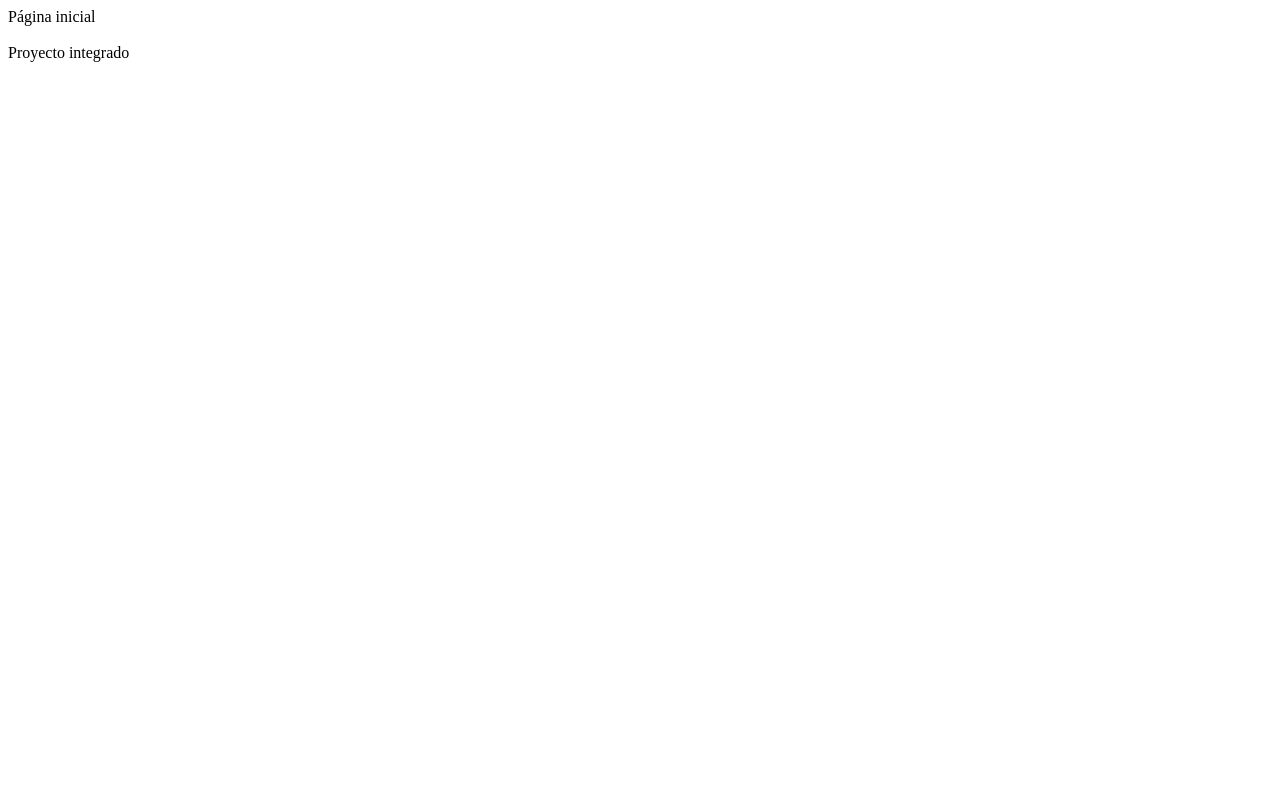
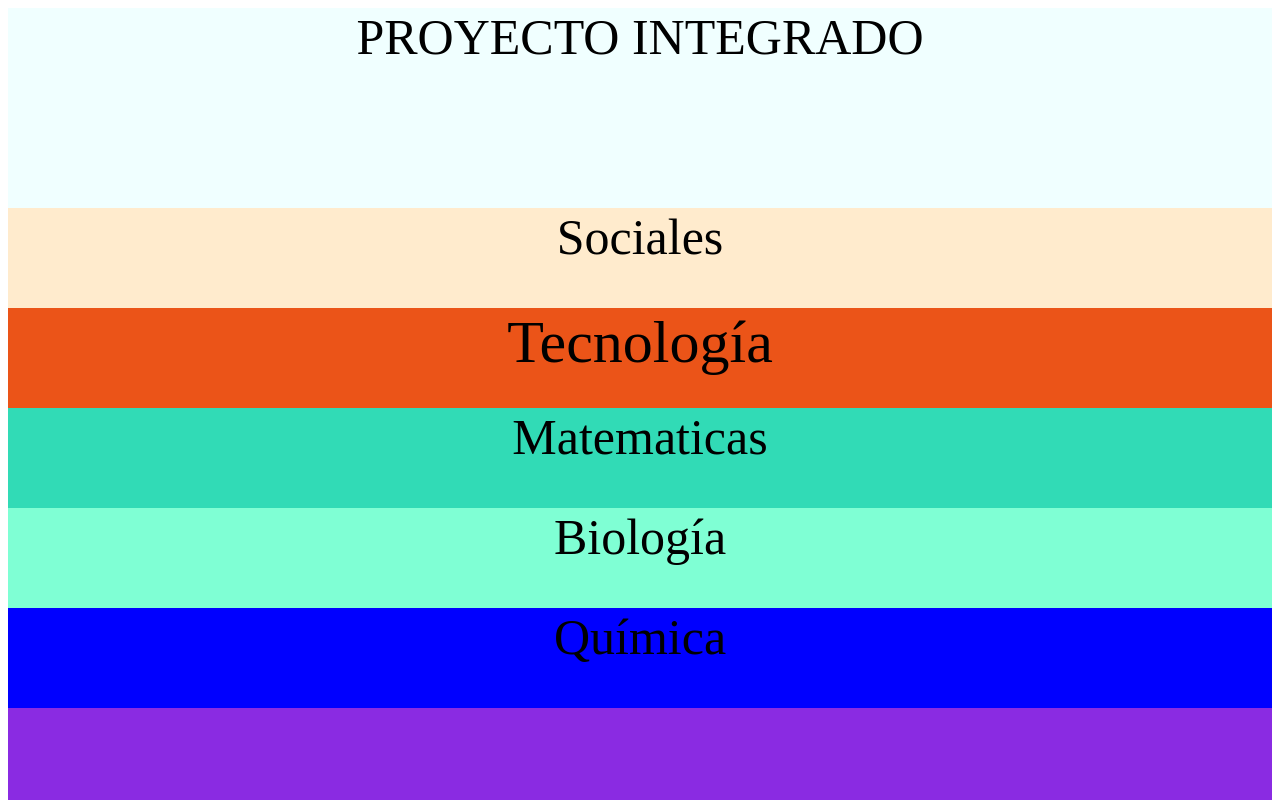
Before and after one commit to CristinaGonzalez2/prueba, a plain HTML site: page index.html in a window 1280 px wide. Shown: the top 800 px of the page. Drawn offline with Linux system fonts and the light colour scheme.

Commit message:
Actualizacion 1 -17 abril

```diff
--- a/index.html
+++ b/index.html
@@ -4,10 +4,40 @@
     <meta charset="UTF-8">
     <meta name="viewport" content="width=, initial-scale=1.0">
     <title>Document</title>
+    <link rel="stylesheet" href="temas.css">
 </head>
 <body>
-Página inicial <br> <br>
 
-Proyecto integrado
+<div  class="contenedor">
+
+<div  class="encabezado">
+
+    PROYECTO INTEGRADO
+
+</div>
+<div  class="sociales">
+    Sociales
+</div>
+<div  class="tecnología">
+    Tecnología
+</div>
+<div  class="matematicas">
+    Matematicas
+</div>
+<div  class="biologia">
+    Biología
+</div>
+<div  class="quimica">
+    Química
+</div>
+
+
+
+
+
+
+
+
+
 </body>
 </html>
--- /dev/null
+++ b/temas.css
@@ -0,0 +1,68 @@
+.contenedor{
+
+width: 100%;
+height: 1200px;
+background-color: blueviolet;
+display: flex;
+flex-direction: column;
+text-align: center;
+
+}
+
+.encabezado{
+    width: 100%;
+    height: 200px;
+    background-color: azure;
+
+    font-size: 50px;
+}
+.sociales{
+
+    width: 100%;
+    height: 100px;
+    background-color: blanchedalmond;
+    font-size: 50px;
+
+}
+.matematicas{
+    width: 100%;
+    height: 100px;
+    background-color: rgb(49, 219, 182);
+    font-size: 50px;
+
+ }
+
+ .tecnología{
+
+    width: 100%;
+    height: 100px;
+    background-color: rgb(235, 84, 24);
+    font-size: 60px;
+
+}
+
+
+.biologia{
+
+    width: 100%;
+    height: 100px;
+    background-color: aquamarine;
+    font-size: 50px;
+}
+
+.quimica{
+
+    width: 100%;
+    height: 100px;
+    background-color: blue;
+    font-size: 50px;
+
+
+
+
+
+
+
+
+
+}
```
